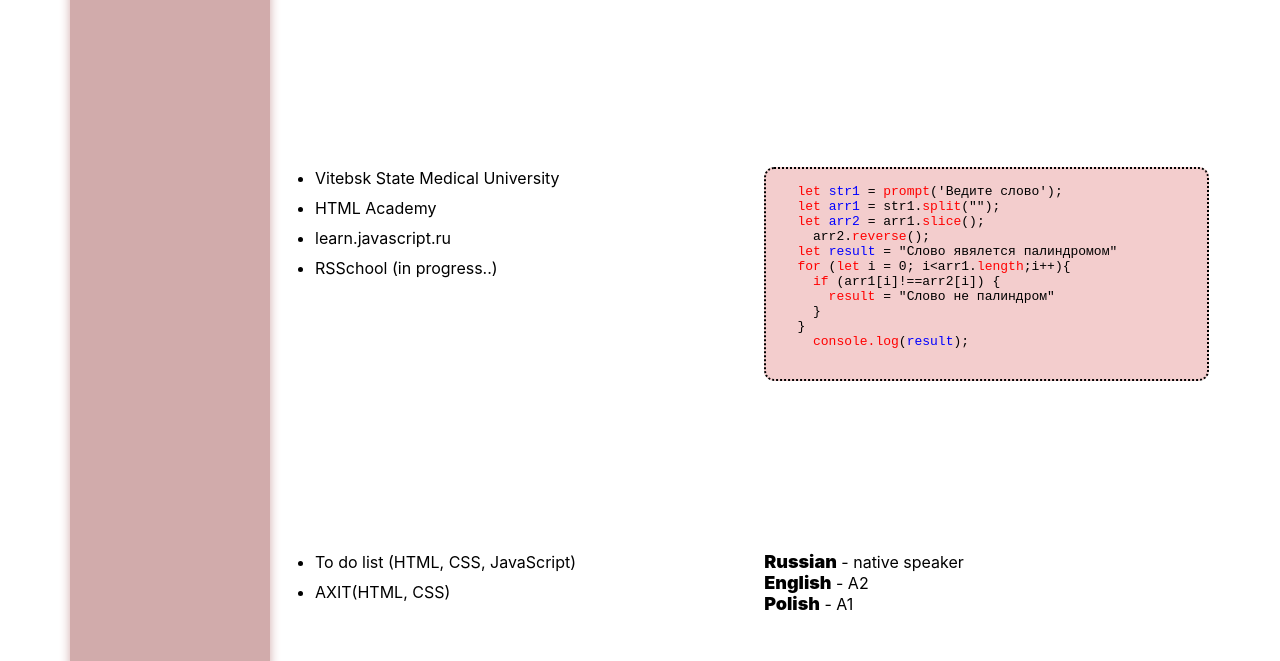
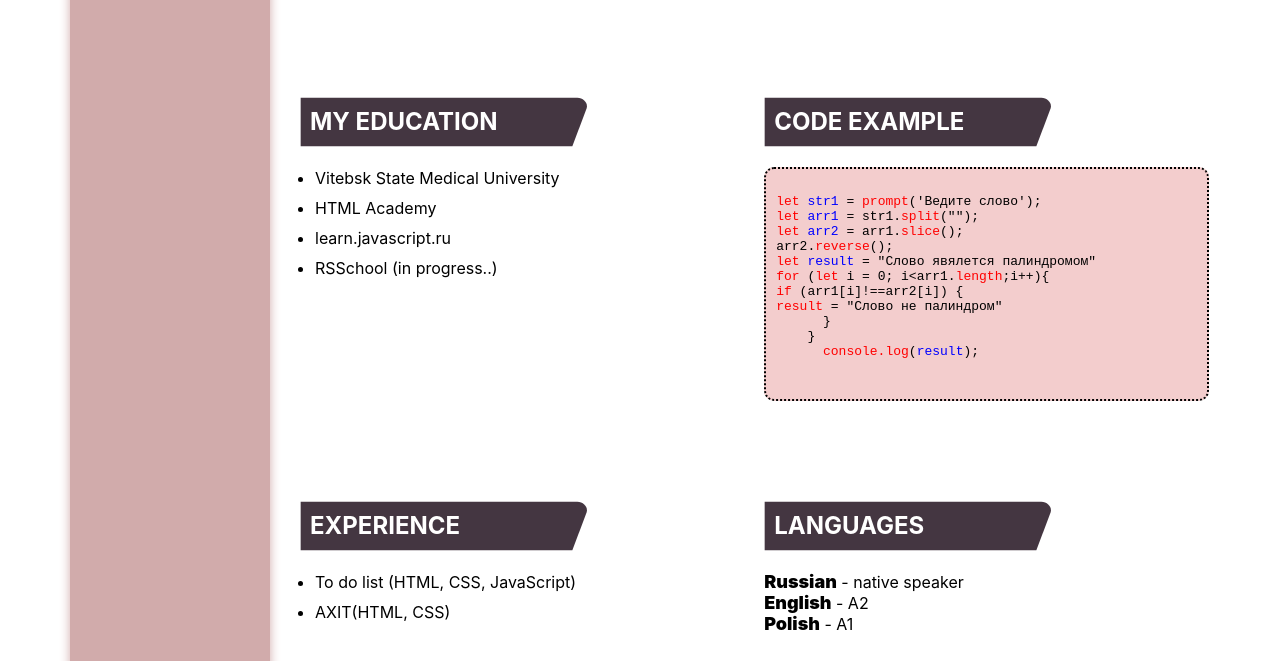
Before and after one commit to NSVoronova/rsschool-cv, a plain HTML site: page index.html in a window 1280 px wide. Shown: the part 694-1355 px from the top of the page. Drawn offline with Linux system fonts and the light colour scheme.

Commit message:
fix: fix spaces, path to images

```diff
--- a/style.css
+++ b/style.css
@@ -149,11 +149,12 @@ h2 {
   height: 50px;
   padding: 10px;
   color: white;
-  background-image: url(./Vector.svg);
+  background-image: url(./image/Vector.svg);
   background-repeat: no-repeat;
   background-size: contain;
 }
 pre {
+  padding: 10px;
   width: 110%;
   border: 2px dotted black;
   border-radius: 10px;
```
Also changed, not shown: index.html (indentation only).
